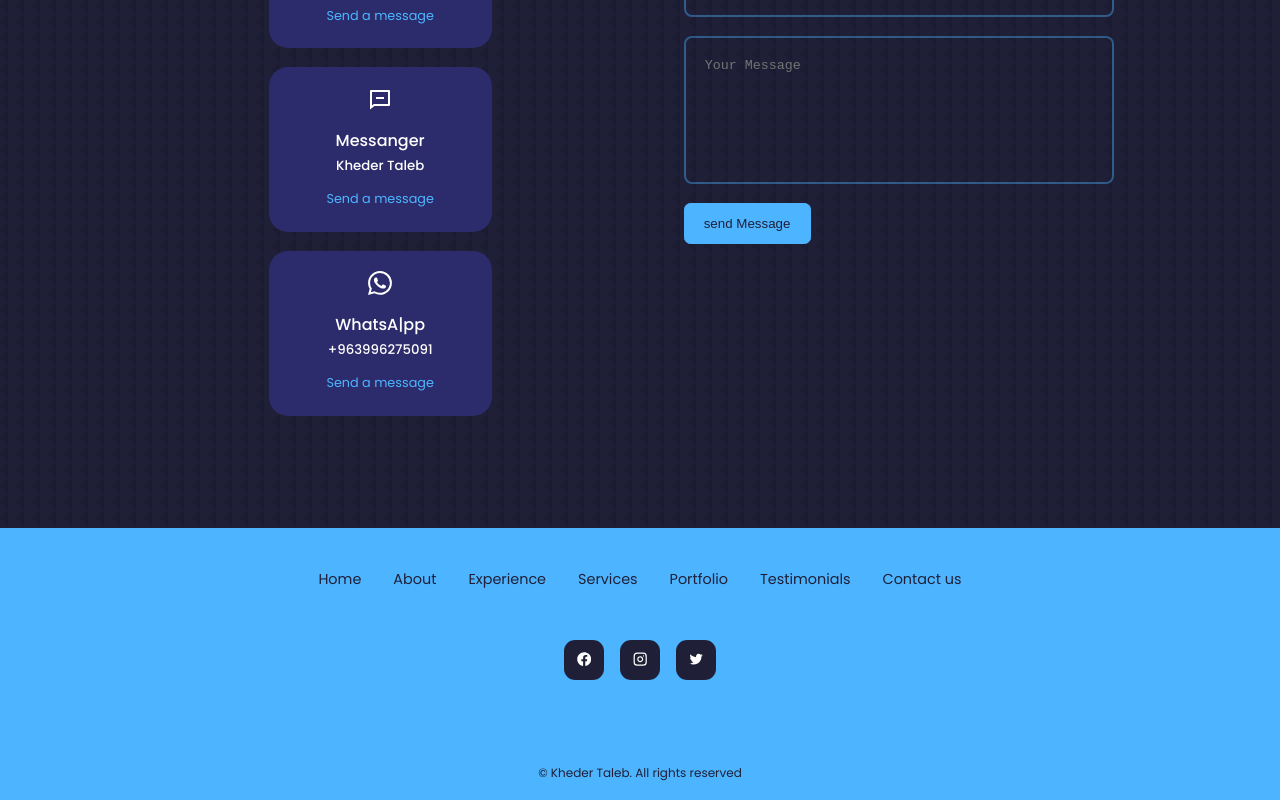
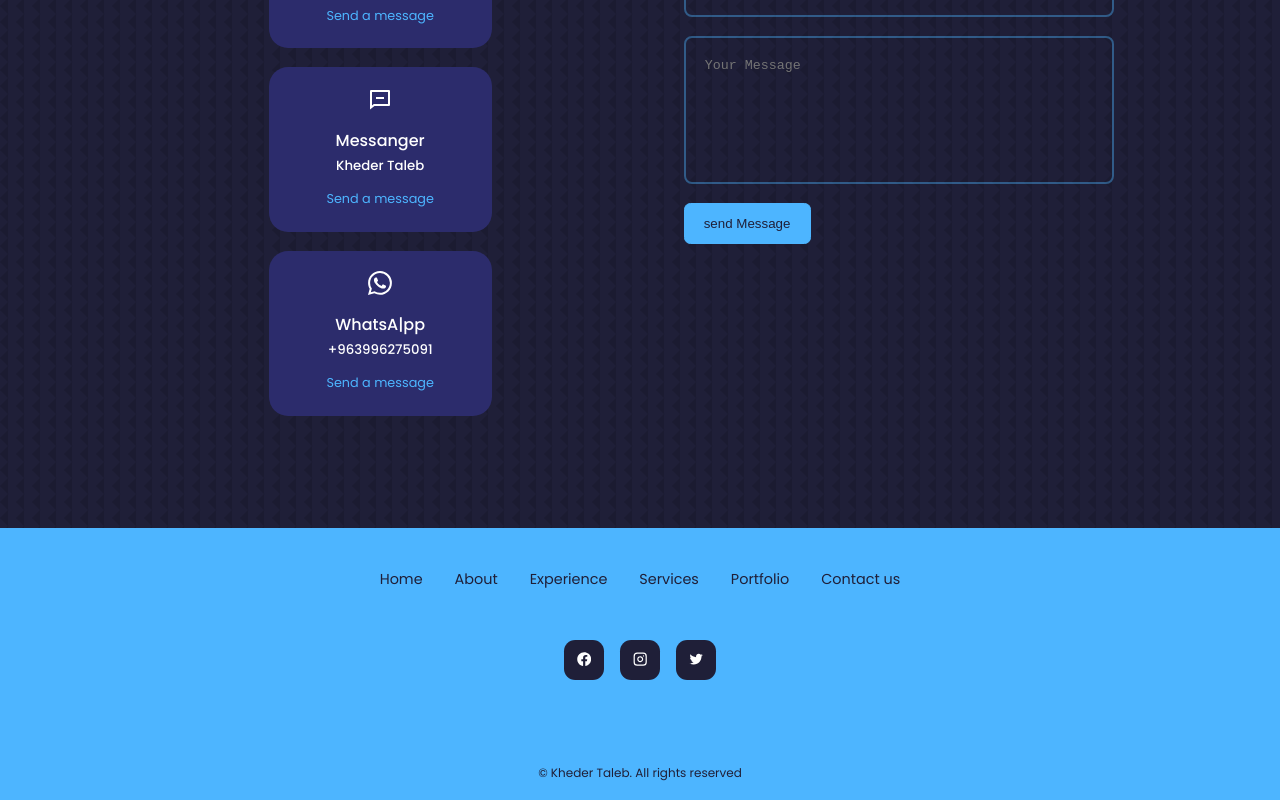
Before and after one commit to khederTa/MyPortfolio, a React (Create React App) app: page / in a window 1280 px wide. Shown: the part 4450-5250 px from the top of the page. Built offline with nearby package versions, Linux system fonts and the light colour scheme.

Commit message:
Update Footer.jsx

```diff
--- a/src/components/footer/Footer.jsx
+++ b/src/components/footer/Footer.jsx
@@ -16,7 +16,7 @@ const Footer = () => {
         <li><a href="#experience" rel='noreferrer noopener'>Experience</a></li>
         <li><a href="#services" rel='noreferrer noopener'>Services</a></li>
         <li><a href="#portfolio" rel='noreferrer noopener'>Portfolio</a></li>
-        <li><a href="#testimonials" rel='noreferrer noopener'>Testimonials</a></li>
+     {/*   <li><a href="#testimonials" rel='noreferrer noopener'>Testimonials</a></li>*/}
         <li><a href="#contact" rel='noreferrer noopener'>Contact us</a></li>
       </ul>
 
```
